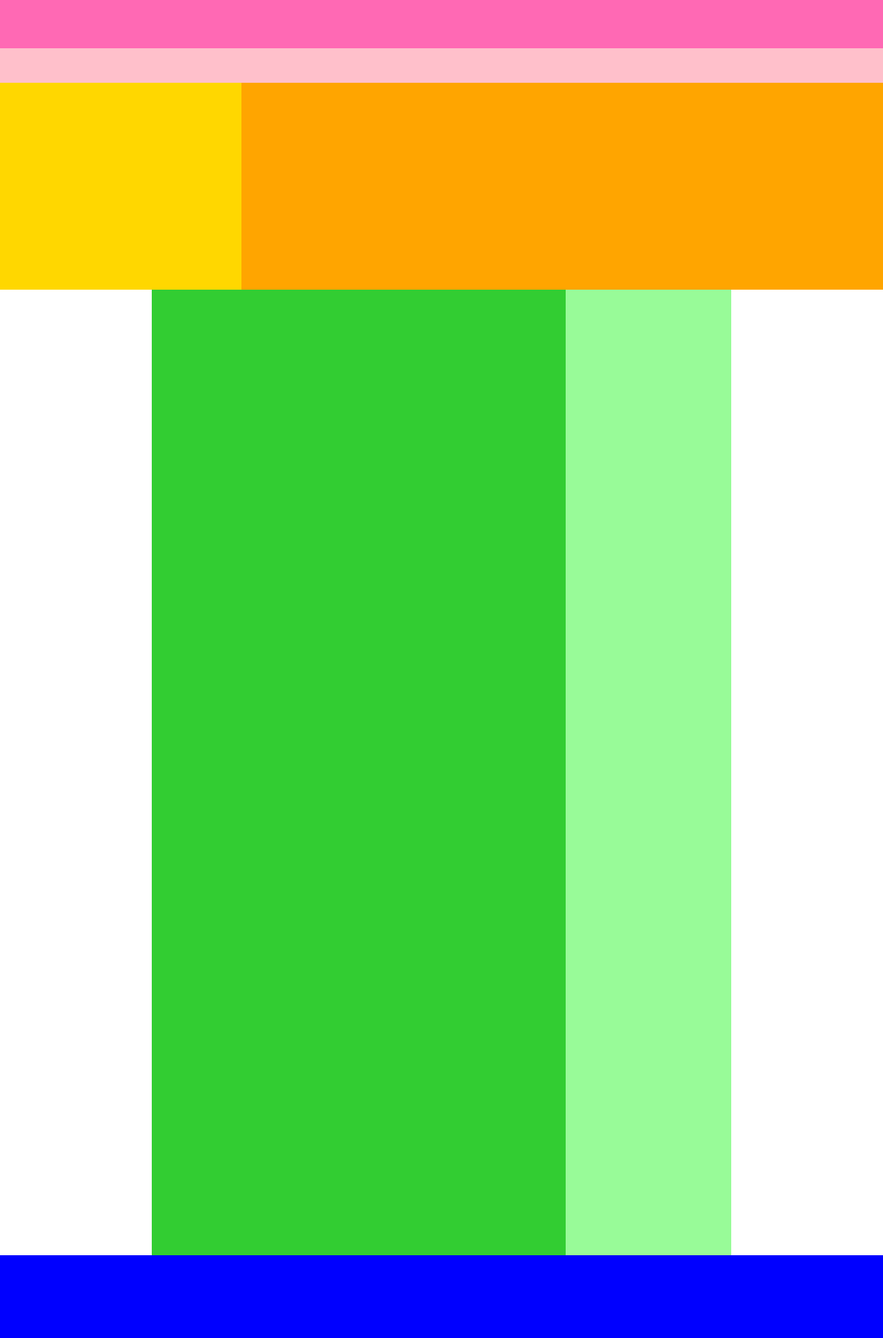
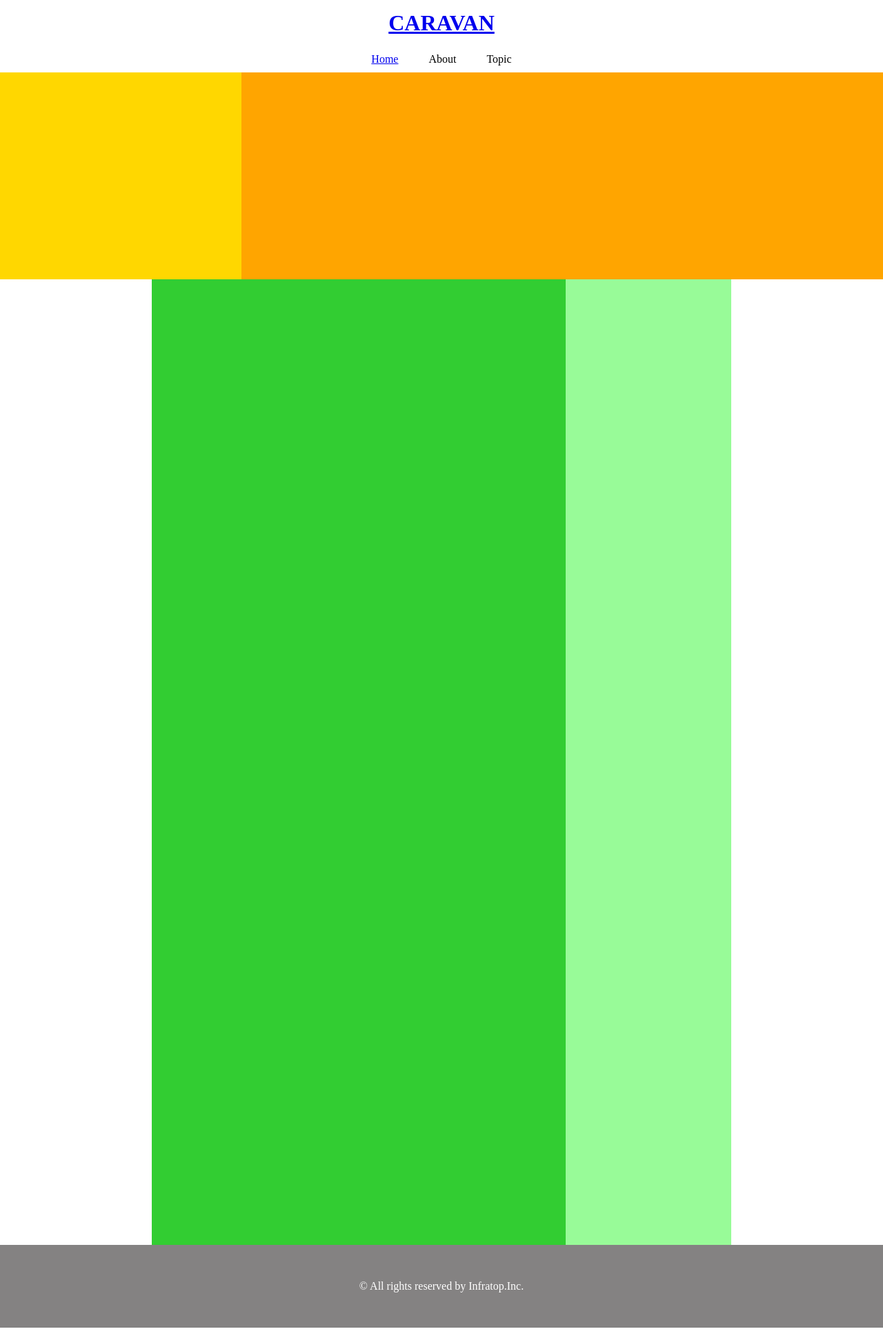
Before and after one commit to zakker006/git-work, a plain HTML site: page caravan/index.html in a window 1280 px wide. Shown: the whole page at 69% size. Drawn offline with Linux system fonts and the light colour scheme.

Commit message:
[Add] HTML-5 演習

```diff
--- /dev/null
+++ b/Exercise/HTML_4/style.css
@@ -0,0 +1,38 @@
+/* ブラウザがそれぞれ持っているCSSをリセットするための記述 */
+* {
+  margin: 0;
+  padding: 0;
+  box-sizing: border-box;
+}
+
+.header {
+  width: 100%; /* 横幅いっぱい */
+  height: 50px; /* 高さ120px */
+  background-color: red; /* 背景色red */
+}
+
+.main-visual {
+  width: 100%; /* 横幅いっぱい */
+  height: 500px; /* 高さ300px */
+  background-color: orange; /* 背景色orange */
+}
+
+.main {
+  width: 960px; /* 横幅840px */
+  display: flex; /* Flexboxの利用 */
+  justify-content: center; /* 要素の横並び・中央寄せ */
+  margin: 0 auto; /* 中央寄せ（左右に余白がないとできない） */
+  background-color: limegreen; /* 背景色limegreen */
+}
+
+.blog {
+  width: 500px; /* 横幅600px */
+  height: 1400px; /* 高さ1400px */
+  background-color: palegreen; /* 背景色limegreen */
+}
+
+.footer {
+  width: 100%; /* 横幅いっぱい */
+  height: 100px; /* 高さ120px */
+  background-color: blue; /* 背景色blue */
+}
--- /dev/null
+++ b/Exercise/HTML_5/style.css
@@ -0,0 +1,123 @@
+/* ブラウザがそれぞれ持っているCSSをリセットするための記述 */
+* {
+  margin: 0;
+  padding: 0;
+  box-sizing: border-box;
+}
+
+header {
+  width: 90%; /* 横幅90% */
+  padding: 20px 0;
+  margin: 0 auto;
+  text-align: center;
+}
+
+header .heading {
+  /* headerタグ内のheadingクラスにのみ反映される */
+  font-size: 32px;
+}
+
+.nav-list {
+  text-align: center;
+  padding: 15px 0;
+  margin: 0 auto;
+  border-top: 1px solid #333;
+  border-bottom: 1px solid #333;
+}
+
+.nav-list-item {
+  list-style: none;
+  display: inline-block;
+  margin: 15px 20px;
+}
+
+.main {
+  width: 800px;
+  margin: 50px auto;
+  display: flex; /* Flexboxの利用 */
+  flex-wrap: wrap;
+}
+
+.box1 {
+  width: 200px;
+  height: 200px;
+  background-color: #e6ffe9;
+}
+
+.box2 {
+  width: 200px;
+  height: 200px;
+  background-color: #cbffd3;
+}
+
+.box3 {
+  width: 200px;
+  height: 200px;
+  background-color: #aeffbd;
+}
+
+.box4 {
+  width: 200px;
+  height: 200px;
+  background-color: #93ffab;
+}
+
+.box5 {
+  width: 200px;
+  height: 200px;
+  background-color: #f3ffd8;
+}
+
+.box6 {
+  width: 200px;
+  height: 200px;
+  background-color: #edffbe;
+}
+
+.box7 {
+  width: 200px;
+  height: 200px;
+  background-color: #e9ffa5;
+}
+
+.box8 {
+  width: 200px;
+  height: 200px;
+  background-color: #e4ff8d;
+}
+
+.box9 {
+  width: 200px;
+  height: 200px;
+  background-color: #d9e5ff;
+}
+
+.box10 {
+  width: 200px;
+  height: 200px;
+  background-color: #bad3ff;
+}
+
+.box11 {
+  width: 200px;
+  height: 200px;
+  background-color: #a4c6ff;
+}
+
+.box12 {
+  width: 200px;
+  height: 200px;
+  background-color: #8eb8ff;
+}
+
+footer {
+  width: 100%;
+  height: 120px;
+  text-align: center;
+  line-height: 120px;
+  background-color: #848282;
+}
+
+.footer-text {
+  color: #fff;
+}
--- a/caravan/index.html
+++ b/caravan/index.html
@@ -8,11 +8,25 @@
   </head>
 
   <body>
-    <!-- header用のdiv -->
-    <div class="header">
-      <div class="header-top"></div>
-      <div class="header-bottom"></div>
-    </div>
+    <!-- header -->
+    <header>
+      <h1 class="heading">
+        <a href="index.html">
+          CARAVAN
+        </a>
+      </h1>
+    </header>
+
+    <!-- navigation -->
+    <nav>
+      <ul class="nav-list">
+        <li class="nav-list-item">
+          <a href="index.html">Home</a>
+        </li>
+        <li class="nav-list-item">About</li>
+        <li class="nav-list-item">Topic</li>
+      </ul>
+    </nav>
 
     <!-- main-visual用のdiv -->
     <div class="main-visual">
@@ -25,7 +39,10 @@
       <div class="sidebar"></div>
     </div>
 
-    <!-- footer用のdiv -->
-    <div class="footer"></div>
+    <!-- footer -->
+    <footer>
+      <p class="footer-text">© All rights reserved by Infratop.Inc.</p>
+    </footer>
+
   </body>
 </html>
--- a/caravan/style.css
+++ b/caravan/style.css
@@ -5,22 +5,28 @@
   box-sizing: border-box;
 }
 
-.header {
-  width: 100%; /* 横幅いっぱい */
-  height: 120px; /* 高さ120px */
-  background-color: red; /* 背景色red */
+header {
+  width: 90%; /* 横幅90% */
+  padding: 15px 0;
+  margin: 0 auto;
+  text-align: center;
 }
 
-.header-top {
-  width: 100%; /* 横幅いっぱい */
-  height: 70px; /* 高さ70px */
-  background-color: hotpink; /* 背景色hotpink */
+header .heading {
+  /* headerタグ内のheadingクラスにのみ反映される */
+  font-size: 32px;
 }
 
-.header-bottom {
-  width: 100%; /* 横幅いっぱい */
-  height: 50px; /* 高さ50px */
-  background-color: pink; /* 背景色pink */
+.nav-list {
+  text-align: center;
+  padding: 10px 0;
+  margin: 0 auto;
+}
+
+.nav-list-item {
+  list-style: none;
+  display: inline-block;
+  margin: 0 20px;
 }
 
 .main-visual {
@@ -55,8 +61,14 @@
   background-color: palegreen; /* 背景色palegreen */
 }
 
-.footer {
-  width: 100%; /* 横幅いっぱい */
-  height: 120px; /* 高さ120px */
-  background-color: blue; /* 背景色blue */
+footer {
+  width: 100%;
+  height: 120px;
+  text-align: center;
+  line-height: 120px;
+  background-color: #848282;
 }
+
+.footer-text {
+  color: #fff;
+}
```
Also changed, not shown: Exercise/HTML_4/index.html (added, +27 -0 lines), Exercise/HTML_5/index.html (added, +60 -0 lines), 1 other file.
